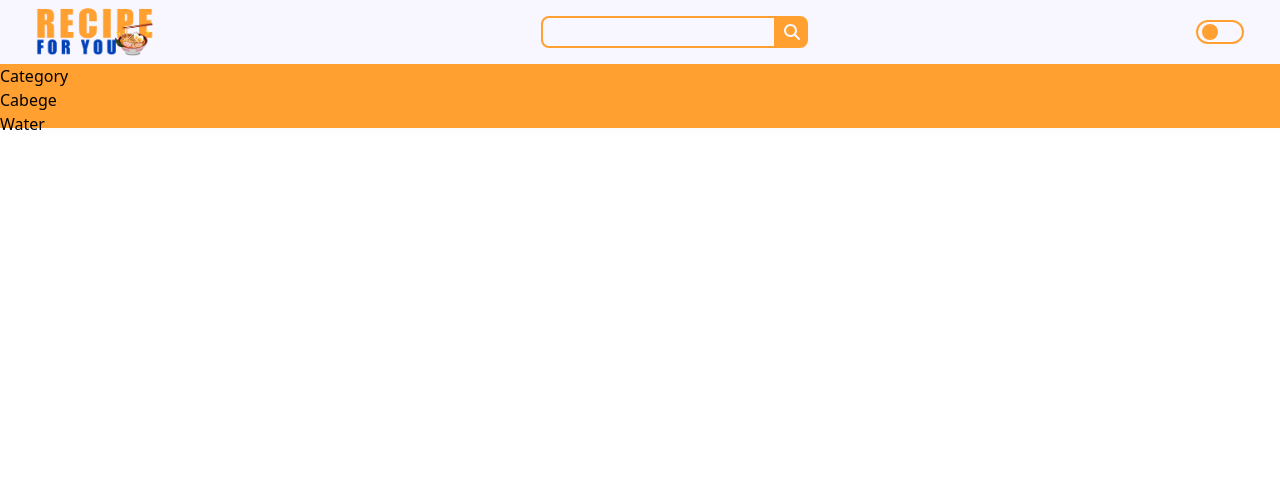
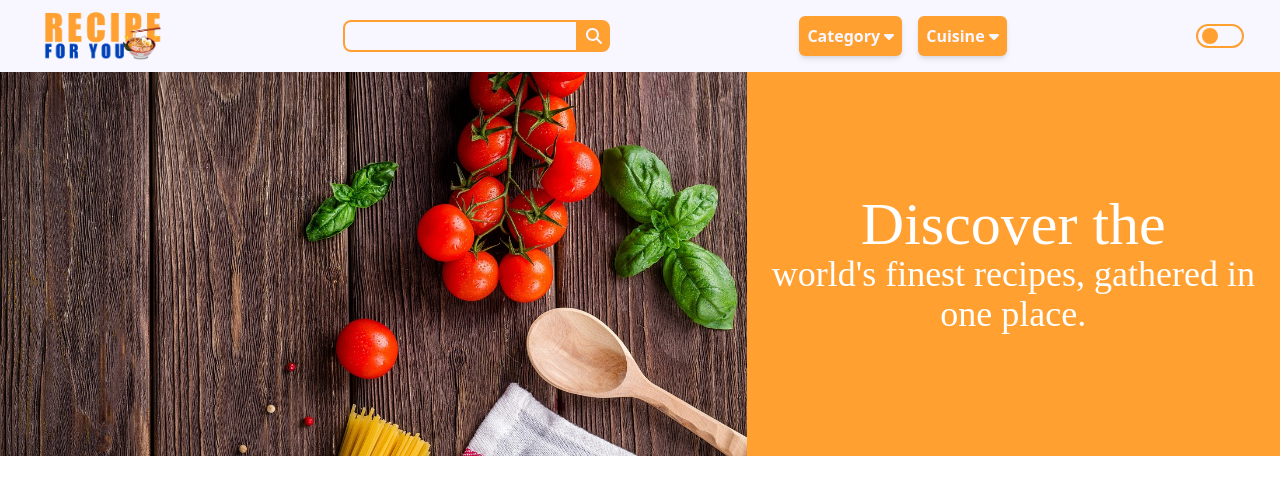
Before and after one commit to Kavinda-liyan/Food-Recipe-App, a React (Vite) app: page / in a window 1280 px wide. Shown: the top 494 px of the page. Built offline with nearby package versions, Linux system fonts and the light colour scheme.

Commit message:
Adding category buttons and main banner

```diff
--- a/src/Components/DropdownNavigation.jsx
+++ b/src/Components/DropdownNavigation.jsx
@@ -1,15 +1,22 @@
+import { faArrowDown, faCaretDown } from '@fortawesome/free-solid-svg-icons';
+import { FontAwesomeIcon } from '@fortawesome/react-fontawesome';
 import React, { useState } from 'react'
 
 const DropdownNavigation = () => {
     const [dropdown,setDropdown]=useState('');
 
+
   return (
-    <div className='bg-souporange-100 h-16 z-0'>
-        <div>
-            <button>Category</button>
-            <ul>
-                <li>Cabege</li>
-                <li>Water</li>
+    <div className='bg-soupwhite-100 '>
+        <div className='flex'>
+
+            <ul className='flex p-2'>
+                <li className='py-2 px-2 mx-2 bg-souporange-100 rounded-md shadow-md text-md font-semibold text-soupwhite-100'>
+                  <button>Category <FontAwesomeIcon icon={faCaretDown}/></button>
+                </li>
+                <li className='py-2 px-2 mx-2  bg-souporange-100 rounded-md shadow-md text-md font-semibold text-soupwhite-100'>
+                  <button>Cuisine <FontAwesomeIcon icon={faCaretDown}/></button>
+                </li>
             </ul>
         </div>
 
--- /dev/null
+++ b/src/Components/MainBanner.jsx
@@ -0,0 +1,24 @@
+import React from 'react'
+import banner from '../Assets/Banner.jpg'
+
+const MainBanner = () => {
+  return (
+    <section className=''>
+        <div className='grid grid-cols-12 h-96'>
+            <div className='col-span-7 h-96 overflow-hidden'>
+                <img className='' src={banner}></img>
+            </div>
+            <div className='col-span-5 h-96 bg-souporange-100 flex items-center justify-center'>
+                <h2 className='font-soupfont text-center text-white'>
+                    <span className='text-6xl'>Discover the<br></br></span><span className='text-4xl'>
+                    world's finest recipes,
+                gathered in one place.
+                    </span>
+                </h2>
+            </div>
+        </div>
+    </section>
+  )
+}
+
+export default MainBanner
--- /dev/null
+++ b/src/Components/NavWrapper.jsx
@@ -0,0 +1,14 @@
+import React from 'react'
+
+const NavWrapper = ({children}) => {
+  return (
+    <div className='flex mx-5'>
+        <div className='mx-2'>
+            {children}
+
+        </div>
+    </div>
+  )
+}
+
+export default NavWrapper
--- a/src/Components/Navigation.jsx
+++ b/src/Components/Navigation.jsx
@@ -2,6 +2,8 @@ import React, { useState } from 'react'
 import Logo from '../Assets/Logo.png'
 import { FontAwesomeIcon } from '@fortawesome/react-fontawesome'
 import { faBars, faSearch } from '@fortawesome/free-solid-svg-icons'
+import NavWrapper from './NavWrapper'
+import DropdownNavigation from './DropdownNavigation'
 
 const Navigation = () => {
     const [inputSearch,setInputSearch]=useState('');
@@ -17,20 +19,20 @@ const Navigation = () => {
         setTheme('Dark');
     }
   return (
-    <div className='p-2 shadow-2xl z-10 shadow-blue-900'>
+    <div className='p-2 shadow-sm z-10'>
         <div className='flex justify-between items-center'>
             {/* Dropdown and Logo */}
-            <div className='flex items-center mx-5'>
 
+            <NavWrapper>
                 <img src={Logo}
                 alt='Recipe for you Logo'
                 className='h-12 mx-2'/>
 
-            </div>
+            </NavWrapper>
+
 
             {/* SearchBar */}
-            <div className='flex mx-5'>
-                <div className='mx-2'>
+            <NavWrapper>
                 <input value={inputSearch}
                 type='text'
                 className='border-souporange-100 border-2 rounded-l-lg h-8 max-w-60'
@@ -39,20 +41,26 @@ const Navigation = () => {
                 className='bg-souporange-100 h-8 w-8 rounded-r-lg hover:bg-souporange-200 hover:cursor-pointer'>
                         <FontAwesomeIcon  icon={faSearch} className='text-soupwhite-100'/>
                 </button>
-                </div>
 
-            </div>
+            </NavWrapper>
+
+            {/* Food Categories */}
+            <NavWrapper>
+                <DropdownNavigation/>
+            </NavWrapper>
+
+
+
 
             {/* ModController */}
-            <div className='flex mx-5'>
-                <div className='mx-2'>
+            <NavWrapper>
                 <button className='h-6 border-2 w-12 border-souporange-100 rounded-2xl flex items-center hover:cursor-pointer' onClick={changeTheme}>
                         <div className='h-4 w-4 bg-souporange-100 m-1 rounded-4xl'></div>
+                </button>
 
-                    </button>
-                </div>
+            </NavWrapper>
 
-            </div>
+
         </div>
 
     </div>
--- a/src/Pages/Home.jsx
+++ b/src/Pages/Home.jsx
@@ -1,12 +1,13 @@
 import React from 'react'
 import Navigation from '../Components/Navigation'
 import DropdownNavigation from '../Components/DropdownNavigation'
+import MainBanner from '../Components/MainBanner'
 
 const Home = () => {
   return (
     <div className='bg-soupwhite-100'>
         <Navigation/>
-        <DropdownNavigation/>
+        <MainBanner/>
 
     </div>
   )
--- a/src/Style.css
+++ b/src/Style.css
@@ -1,4 +1,5 @@
 @import "tailwindcss";
+@import url('https://fonts.googleapis.com/css2?family=Archivo+Black&family=Bodoni+Moda:ital,opsz,wght@0,6..96,400..900;1,6..96,400..900&family=Fira+Code:wght@300..700&family=Kanit:ital,wght@0,100;0,200;0,300;0,400;0,500;0,600;0,700;0,800;0,900;1,100;1,200;1,300;1,400;1,500;1,600;1,700;1,800;1,900&family=Montserrat:ital,wght@0,100..900;1,100..900&family=Open+Sans:ital,wght@0,300..800;1,300..800&family=PT+Sans:ital,wght@0,400;0,700;1,400;1,700&family=Poppins:ital,wght@0,100;0,200;0,300;0,400;0,500;0,600;0,700;0,800;0,900;1,100;1,200;1,300;1,400;1,500;1,600;1,700;1,800;1,900&family=Roboto+Slab:wght@100..900&family=Roboto:ital,wght@0,100..900;1,100..900&display=swap');
 
 @theme {
     --color-souporange-100: #ffa031;
@@ -6,5 +7,6 @@
     --color-soupwhite-100:#f8f7ff;
     --color-soupblue-100:#0544b9;
     --border-rounded-xs:1rem;
+    --font-soupfont:"Bodoni Moda", serif;
 
 }
```
Also changed, not shown: src/Assets/Banner.jpg (added). Lines whose indentation alone changed are shown as unchanged.
